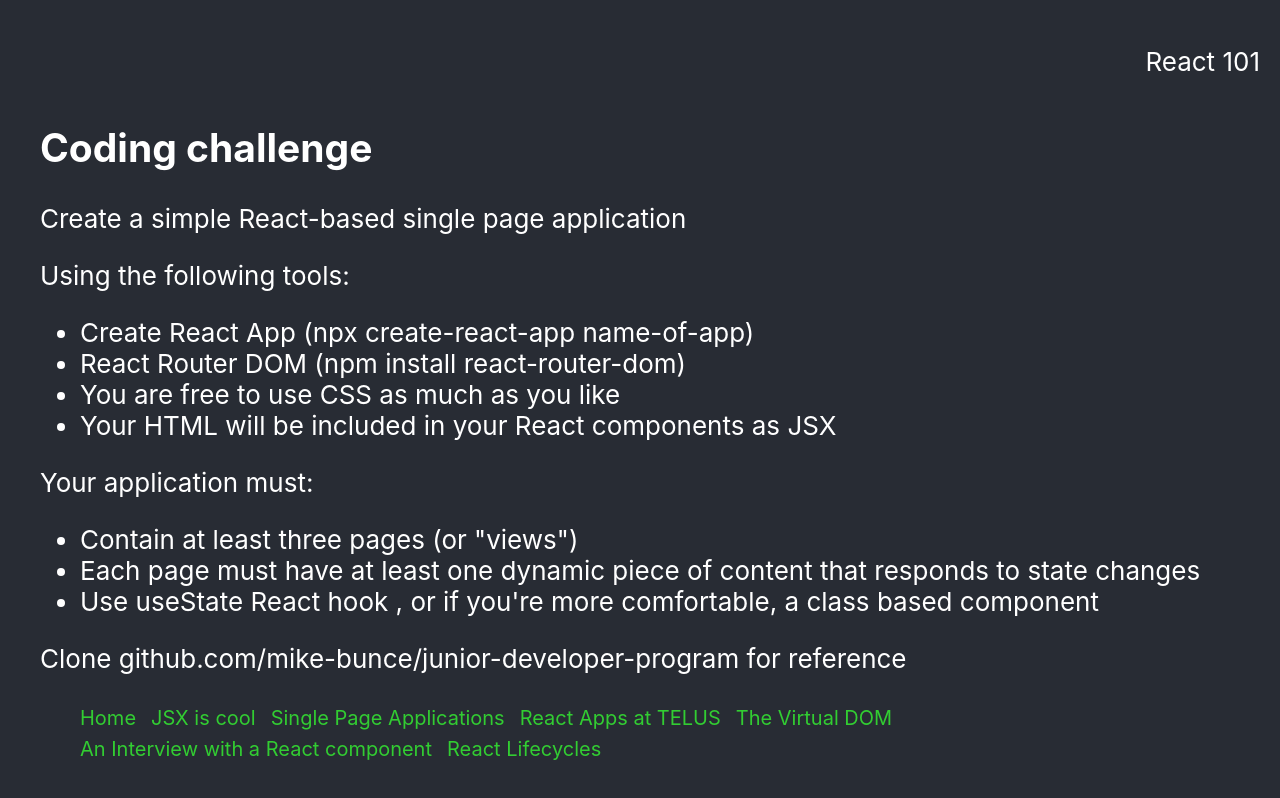
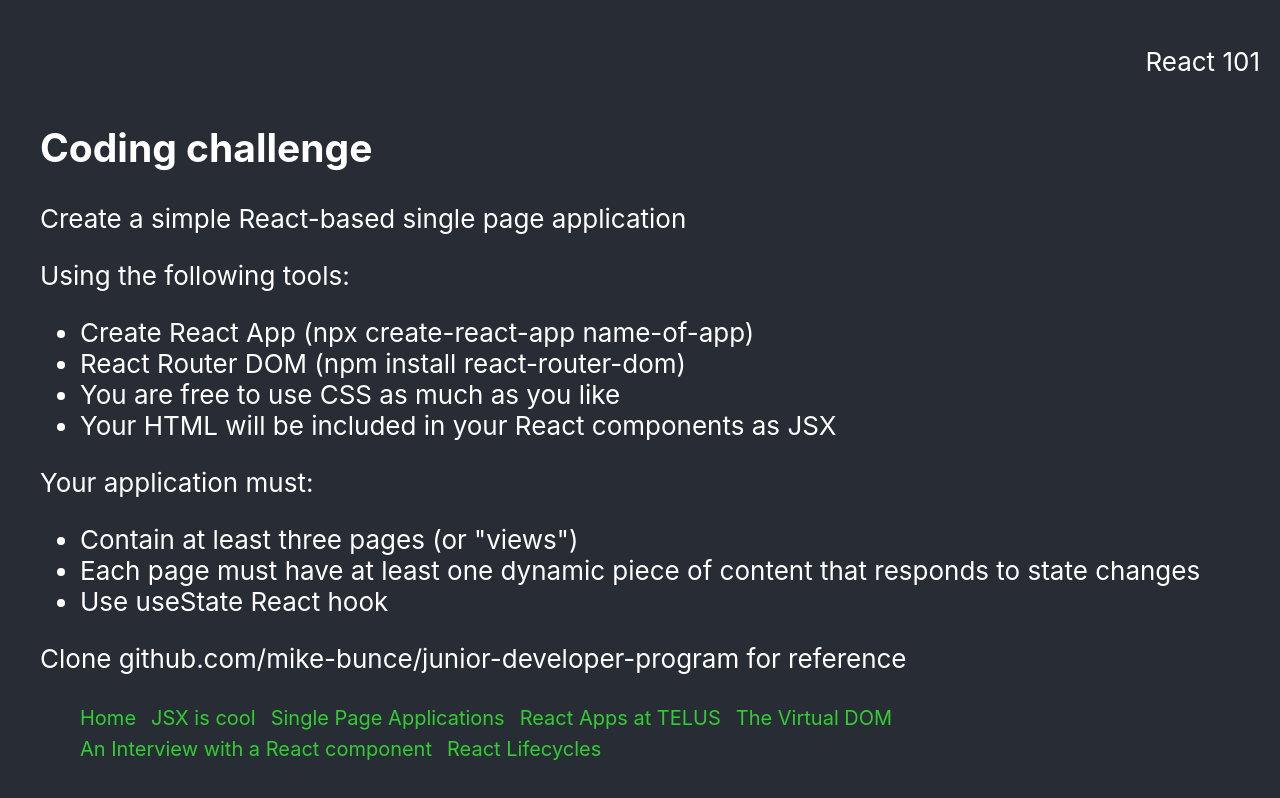
Before and after one commit to mike-bunce/junior-developer-program, a React (Create React App) app: page /tutorial in a window 1280 px wide. Shown: the top 798 px of the page. Built offline with nearby package versions, Linux system fonts and the light colour scheme.

Commit message:
removing class based component remark

```diff
--- a/src/components/Tutorial.jsx
+++ b/src/components/Tutorial.jsx
@@ -19,7 +19,7 @@ const Tutorial = () => {
       <ul>
           <li>Contain at least three pages (or "views")</li>
           <li>Each page must have at least one dynamic piece of content that responds to state changes
-              <li>Use useState React hook , or if you're more comfortable, a class based component</li>
+              <li>Use useState React hook</li>
           </li>
       </ul>
       <p>Clone github.com/mike-bunce/junior-developer-program for reference</p>
```
